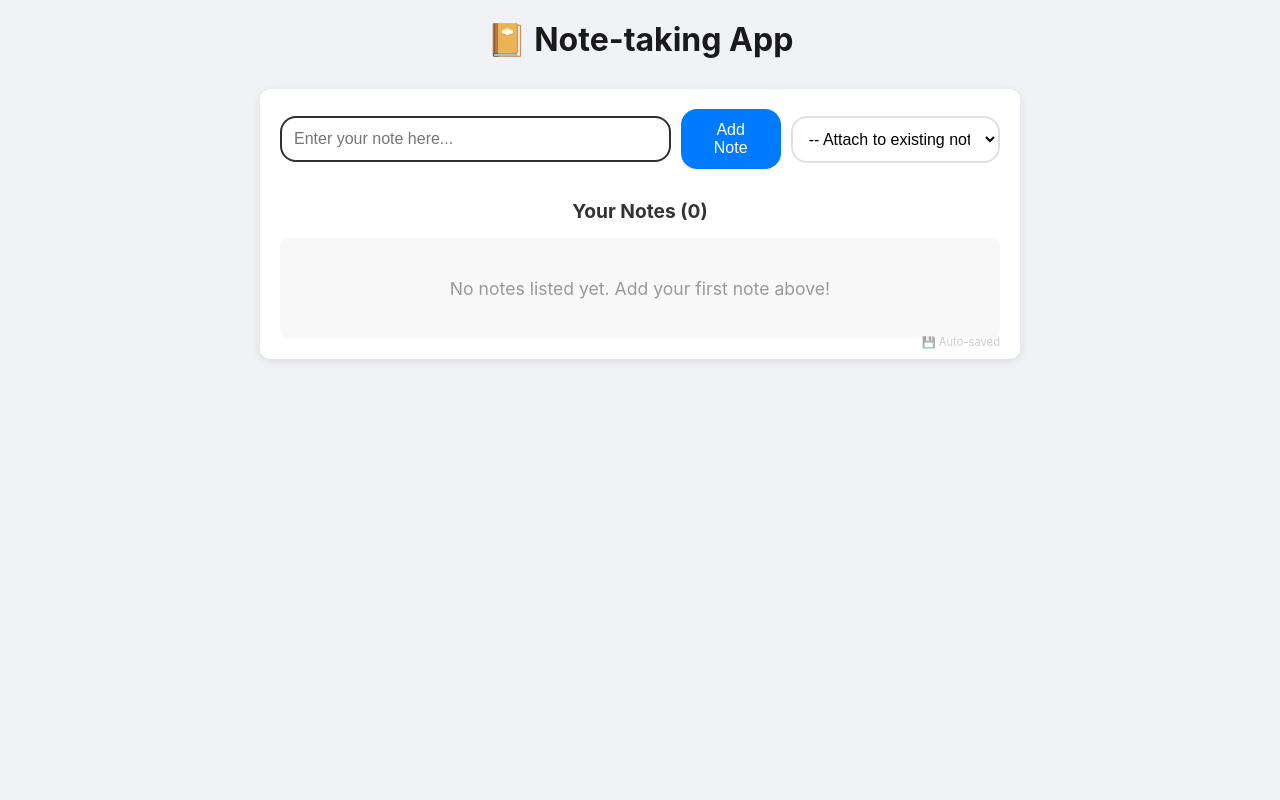
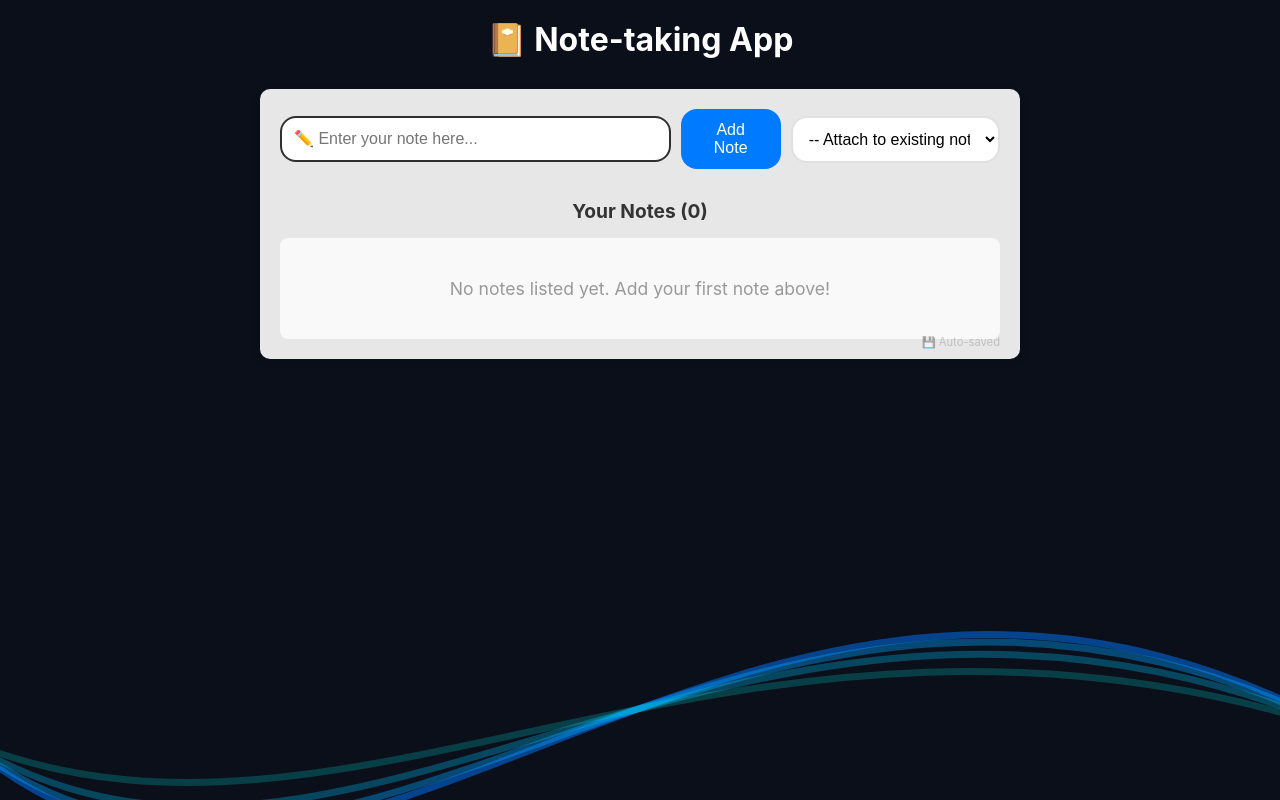
Before and after one commit to ReggieRay210/Note-taking-app, a React (Create React App) app in the folder app/: page / in a window 1280 px wide. Built offline with nearby package versions, Linux system fonts and the light colour scheme.

Commit message:
Add wave line to HTML and CSS customization

```diff
--- a/app/src/App.css
+++ b/app/src/App.css
@@ -7,8 +7,61 @@
 body {
   font-family: -apple-system, BlinkMacSystemFont, 'Segoe UI', Roboto, Oxygen,
     Ubuntu, Cantarell, 'Open Sans', 'Helvetica Neue', sans-serif;
-  background: #f0f2f5;
+  background: #0b0f1a;
+  margin: 0;
 }
+
+/* wave background animation */
+.bg {
+  position: fixed;
+  top: 0;
+  left: 0;
+  width: 100%;
+  height: 350%;
+  z-index: -1; /* Keep behind content */
+}
+
+.bg svg {
+  width: 110%;
+  height: 100%;
+}
+
+.wave {
+  fill: none;
+  stroke: #007bff;
+  stroke-width: 2;
+  opacity: 0.5;
+  will-change: d;
+  animation: ripple 6s ease-in-out infinite alternate;
+}
+
+.w2 {
+  animation-delay: 0.5s;
+  opacity: 0.4;
+  stroke: #00a1ff;
+}
+
+.w3 {
+  animation-delay: 1s;
+  opacity: 0.3;
+  stroke: #00c8ff;
+}
+
+.w4 {
+  animation-delay: 1.5s;
+  opacity: 0.2;
+  stroke: #00ffff;
+}
+
+@keyframes ripple {
+  0% {
+    d: path("M0,200 C400,100 800,300 1440,200");
+  }
+  100% {
+    d: path("M0,220 C400,300 800,100 1440,220");
+  }
+}
+/* ============================== */
 
 .App {
   max-width: 800px;
@@ -18,17 +71,19 @@ body {
 
 h1 {
   text-align: center;
-  color: #1a1a1a;
+  color: white;
   margin-bottom: 30px;
 }
 
 .note-app {
-  background-color: white;
+  background-color: rgba(255, 255, 255, 0.9);
+  backdrop-filter: blur(5px);
   border-radius: 10px;
   padding: 20px;
   box-shadow: 0 2px 10px rgba(0, 0, 0, 0.1);
   position: relative;
 }
+
 .note-app::after {
   content: '💾 Auto-saved';
   position: absolute;
@@ -79,7 +134,7 @@ h1 {
   background: #0056b3;
 }
 
-.parent-select{
+.parent-select {
   padding: 12px;
   border: 2px solid #e0e0e0;
   border-radius: 16px;
@@ -92,7 +147,7 @@ h1 {
 
 .parent-select:focus {
   outline: none;
-  border-color:#007bff;
+  border-color: #007bff;
 }
 
 .notes-list h2 {
@@ -125,11 +180,12 @@ h1 {
   transition: transform 0.2s, box-shadow 0.2s;
   position: relative;
 }
-.note-card.has-parent{
+
+.note-card.has-parent {
   border-left: 4px solid #007bff;
 }
 
-.note-parent-badge{
+.note-parent-badge {
   display: inline-block;
   background-color: #e7f3ff;
   color: #007bff;
@@ -158,6 +214,7 @@ h1 {
   opacity: 0;
   transition: opacity 0.2s, background-color 0.2s;
 }
+
 .note-card:hover .delete-button {
   opacity: 1;
 }
--- a/app/src/App.js
+++ b/app/src/App.js
@@ -49,6 +49,16 @@ function App() {
 
   return (
     <div className="App">
+      {/* Add wave background */}
+      <div className='bg'>
+        <svg viewBox='0 0 1440 800' preserveAspectRatio='none'>
+          <path className='wave w1' d="M0,200 c400,100 800,300 1440,200"/>
+          <path className='wave w2' d="M0,250 c400,150 800,350 1440,250"/>
+          <path className='wave w3' d="M0,300 c400,200 800,400 1440,300"/>
+          <path className='wave w4' d="M0,350 c400,250 800,450 1440,350"/>
+        </svg>
+      </div>
+
       <h1>📔 Note-taking App</h1>
       <div className="note-app">
         {/* // Note form will go here */}
@@ -56,7 +66,7 @@ function App() {
           <input
             type="text"
             className="note-input"
-            placeholder="Enter your note here..."
+            placeholder="✏️ Enter your note here..."
             value={currentNote}
             onChange={(ev) => setCurrentNote(ev.target.value)}
           />
```
